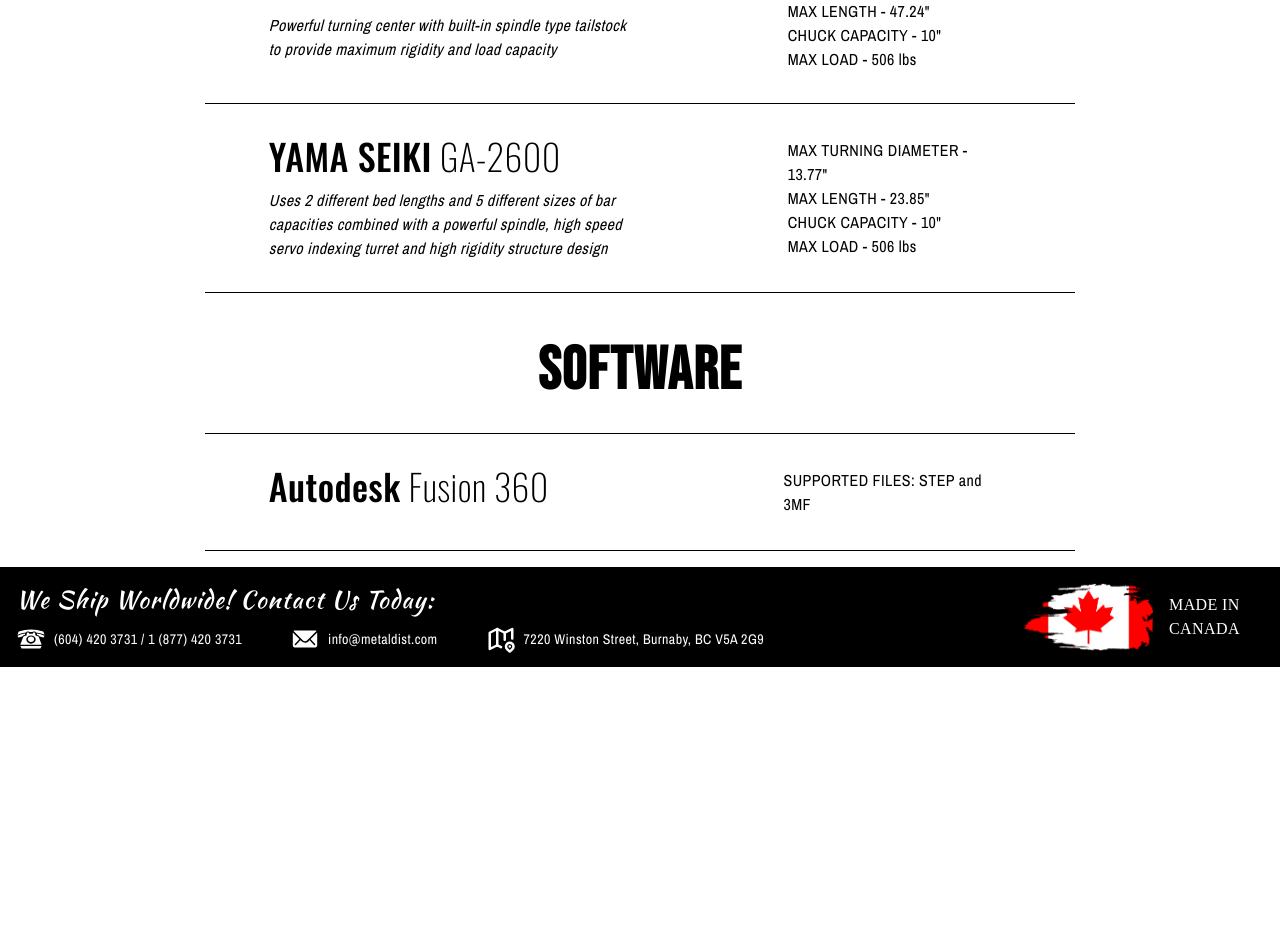
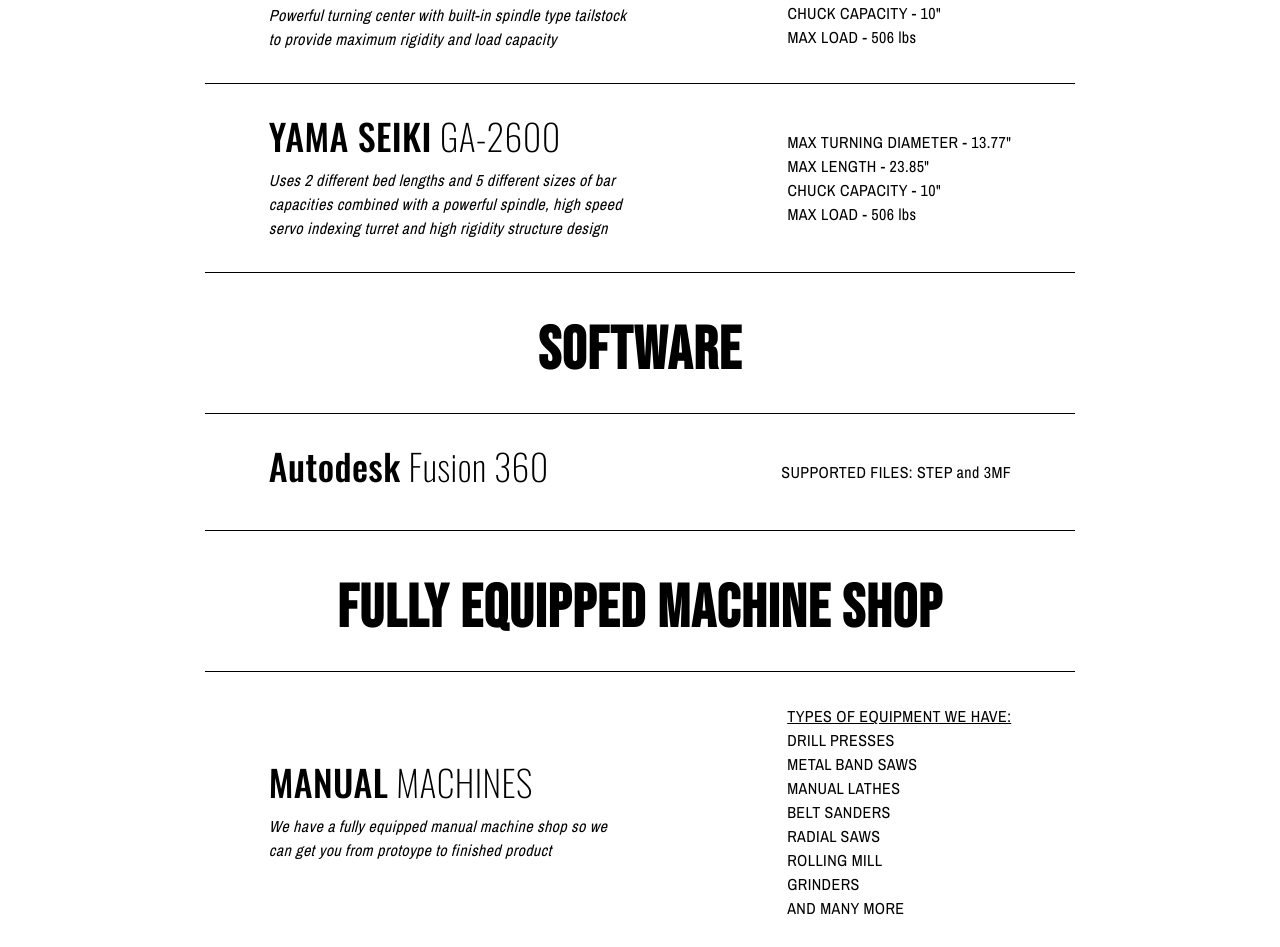
Before and after one commit to a-tuyen/maxumcnc, a Next.js app: page /technology in a window 1280 px wide. Shown: the part 1485-2432 px from the top of the page. Before the commit the page ends 2152 px from the top, so only its background shows below. Built offline with nearby package versions, Linux system fonts and the light colour scheme; a web font is replaced by a local one.

Commit message:
adds in manual machine section

```diff
--- a/app/layout.jsx
+++ b/app/layout.jsx
@@ -4,7 +4,7 @@ import Footer from "@components/Footer";
 
 export const metadata = {
   title: "Maxum CNC",
-  description: "Precision Machining",
+  description: "Manufacturer of high precision metal components",
   icons: {
     icon: "/images/maxum-favicon.png",
   },
--- a/app/technology/page.jsx
+++ b/app/technology/page.jsx
@@ -7,7 +7,7 @@ const Technology = () => {
       <Hero
         heading={"OUR TECHNOLOGY"}
         message={
-          "We have top of the line CNC machines and a fully equipped machine shop to get you from start to finish"
+          "We have top of the line CNC machines and a fully equipped machine shop"
         }
         img={"/images/maxum-tech-tall.png"}
       />
@@ -26,7 +26,7 @@ const Technology = () => {
             </div>
           </div>
 
-          <ul className="list-none text-center md:text-left">
+          <ul className="list-none text-center md:text-left whitespace-nowrap">
             <li>X - AXIS TRAVEL - 31.5&quot;</li>
             <li>Y - AXIS TRAVEL - 15.75&quot;</li>
             <li>Z - AXIS TRAVEL - 18.9&quot;</li>
@@ -45,7 +45,7 @@ const Technology = () => {
             </div>
           </div>
 
-          <ul className="list-none text-center md:text-left">
+          <ul className="list-none text-center md:text-left whitespace-nowrap">
             <li>X - AXIS TRAVEL - 30&quot;</li>
             <li>Y - AXIS TRAVEL - 16&quot;</li>
             <li>Z - AXIS TRAVEL - 20&quot;</li>
@@ -66,7 +66,7 @@ const Technology = () => {
             </div>
           </div>
 
-          <ul className="list-none text-center md:text-left">
+          <ul className="list-none text-center md:text-left whitespace-nowrap">
             <li>MAX TURNING DIAMETER - 16.53&quot;</li>
             <li>MAX LENGTH - 47.24&quot;</li>
             <li>CHUCK CAPACITY - 10&quot;</li>
@@ -86,7 +86,7 @@ const Technology = () => {
             </div>
           </div>
 
-          <ul className="list-none text-center md:text-left">
+          <ul className="list-none text-center md:text-left whitespace-nowrap">
             <li>MAX TURNING DIAMETER - 13.77&quot;</li>
             <li>MAX LENGTH - 23.85&quot;</li>
             <li>CHUCK CAPACITY - 10&quot;</li>
@@ -95,26 +95,46 @@ const Technology = () => {
         </div>
 
         <h1 className="py-8 text-center">SOFTWARE</h1>
-        {/* <h2 className="flex flex-col md:flex-row md:items-center pb-3 text-center">
-          Autodesk<span className="font-extralight pl-2">Fusion 360</span>
-        </h2> */}
 
-<div className="flex flex-col items-center md:flex-row md:justify-start py-8 md:px-[5%] mb-4 border-y-[1.5px] border-black w-[90%] lg:w-[68%]">
+        <div className="flex flex-col items-center md:flex-row md:justify-start py-8 md:px-[5%] mb-4 border-y-[1.5px] border-black w-[90%] lg:w-[68%]">
           <div className="w-[70%] flex flex-col items-center md:items-start">
             <h2 className="flex flex-col md:flex-row md:items-center pb-3 text-center">
               Autodesk<span className="font-extralight pl-2">Fusion 360</span>
             </h2>
+            <div className="tracking-wide italic text-center w-[70%] pb-2 md:pb-0 md:text-left"></div>
+          </div>
+
+          <ul className="list-none text-center md:text-left whitespace-nowrap">
+            <li>SUPPORTED FILES: STEP and 3MF</li>
+          </ul>
+        </div>
+
+        <h1 className="py-8 text-center">FULLY EQUIPPED MACHINE SHOP</h1>
+
+        <div className="flex flex-col items-center md:flex-row md:justify-start py-8 md:px-[5%] mb-4 border-y-[1.5px] border-black w-[90%] lg:w-[68%]">
+          <div className="w-[70%] flex flex-col items-center md:items-start">
+            <h2 className="flex flex-col md:flex-row md:items-center pb-3 text-center">
+              MANUAL<span className="font-extralight pl-2">MACHINES</span>
+            </h2>
             <div className="tracking-wide italic text-center w-[70%] pb-2 md:pb-0 md:text-left">
+              We have a fully equipped manual machine shop so we can get you
+              from protoype to finished product
             </div>
           </div>
 
-          <ul className="list-none text-center md:text-left">
-            <li>SUPPORTED FILES: STEP and 3MF</li>
-            {/* <li>MAX LENGTH - 23.85&quot;</li>
-            <li>CHUCK CAPACITY - 10&quot;</li>
-            <li>MAX LOAD - 506 lbs</li> */}
+          <ul className="list-none text-center md:text-left whitespace-nowrap">
+            <li className="underline">TYPES OF EQUIPMENT WE HAVE:</li>
+            <li>DRILL PRESSES</li>
+            <li>METAL BAND SAWS</li>
+            <li>MANUAL LATHES</li>
+            <li>BELT SANDERS</li>
+            <li>RADIAL SAWS</li>
+            <li>ROLLING MILL</li>
+            <li>GRINDERS</li>
+            <li>AND MANY MORE</li>
           </ul>
         </div>
+
       </div>
     </div>
   );
```
